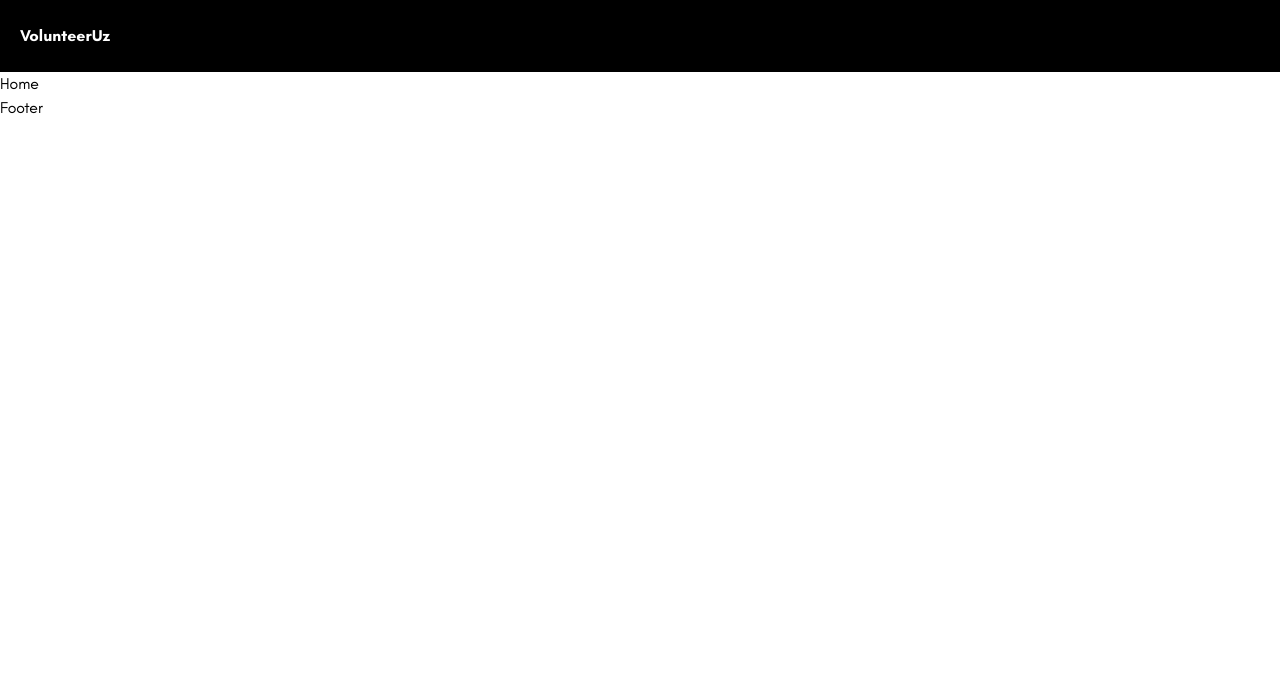
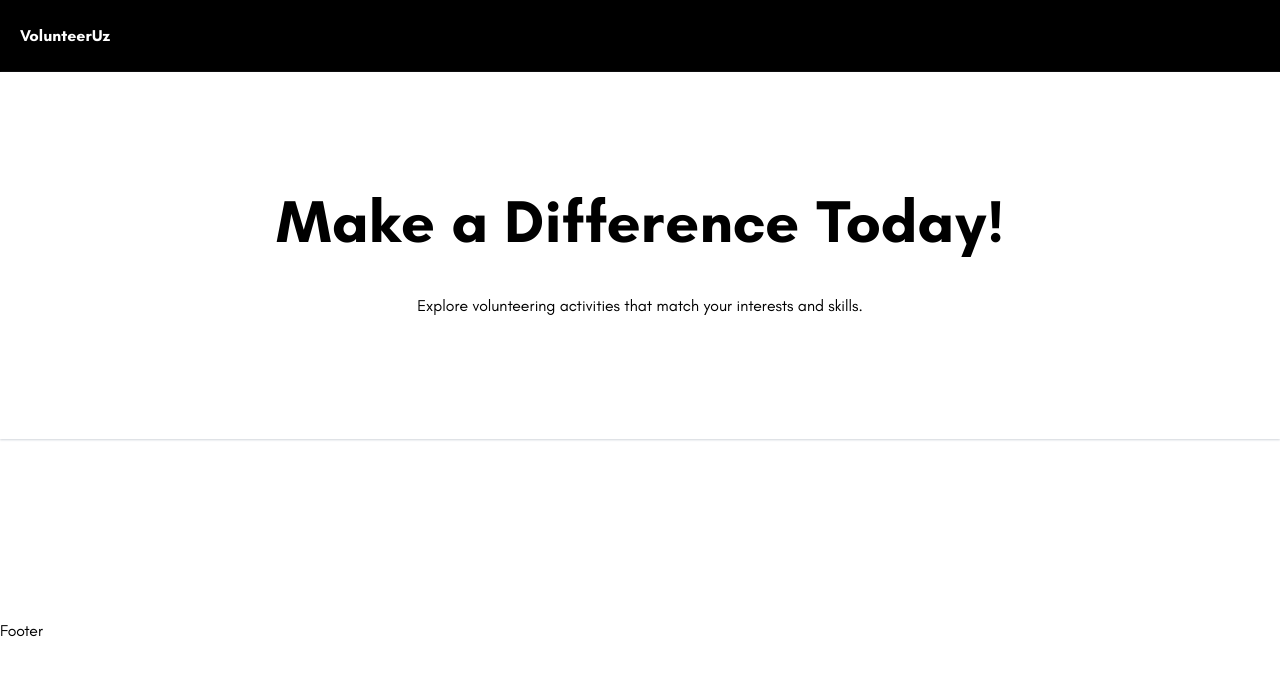
Before and after one commit to Digitals-Group/wematch, a React (Vite) app: page / in a window 1280 px wide. Shown: the top 676 px of the page. Built offline with nearby package versions, Linux system fonts and the light colour scheme.

Commit message:
hero done

```diff
--- /dev/null
+++ b/src/components/Hero/Hero.jsx
@@ -0,0 +1,16 @@
+import React from 'react'
+
+const Hero = () => {
+  return (
+    <section className='bg-white shadow-sm shadow-gray-300 mb-[180px]'>
+        <div className='max-w-[1336px] w-full mx-auto px-[20px]'>
+            <div className='flex flex-col items-center py-[120px]'>
+                <h2 className='text-black font-bold text-[60px] leading-[100%] mb-[40px]'>Make a Difference Today!</h2>
+                <p className='text-black font-normal text-4 leading-[27px]'>Explore volunteering activities that match your interests and skills.</p>
+            </div>
+        </div>
+    </section>
+  )
+}
+
+export default Hero
--- a/src/components/Home/Home.jsx
+++ b/src/components/Home/Home.jsx
@@ -1,8 +1,11 @@
 import React from 'react'
+import Hero from '../Hero/Hero'
 
 const Home = () => {
   return (
-    <div>Home</div>
+    <div>
+      <Hero />
+    </div>
   )
 }
 
```
